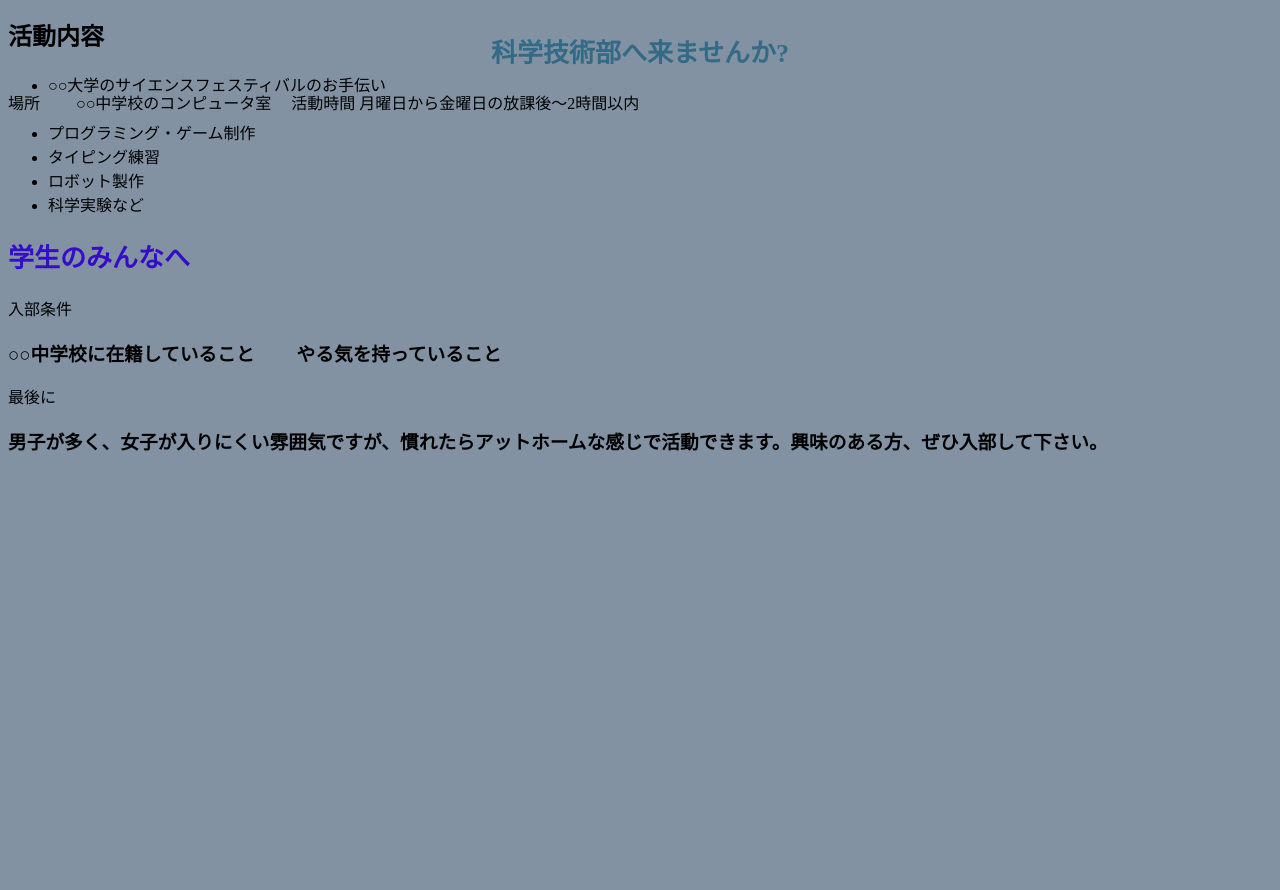
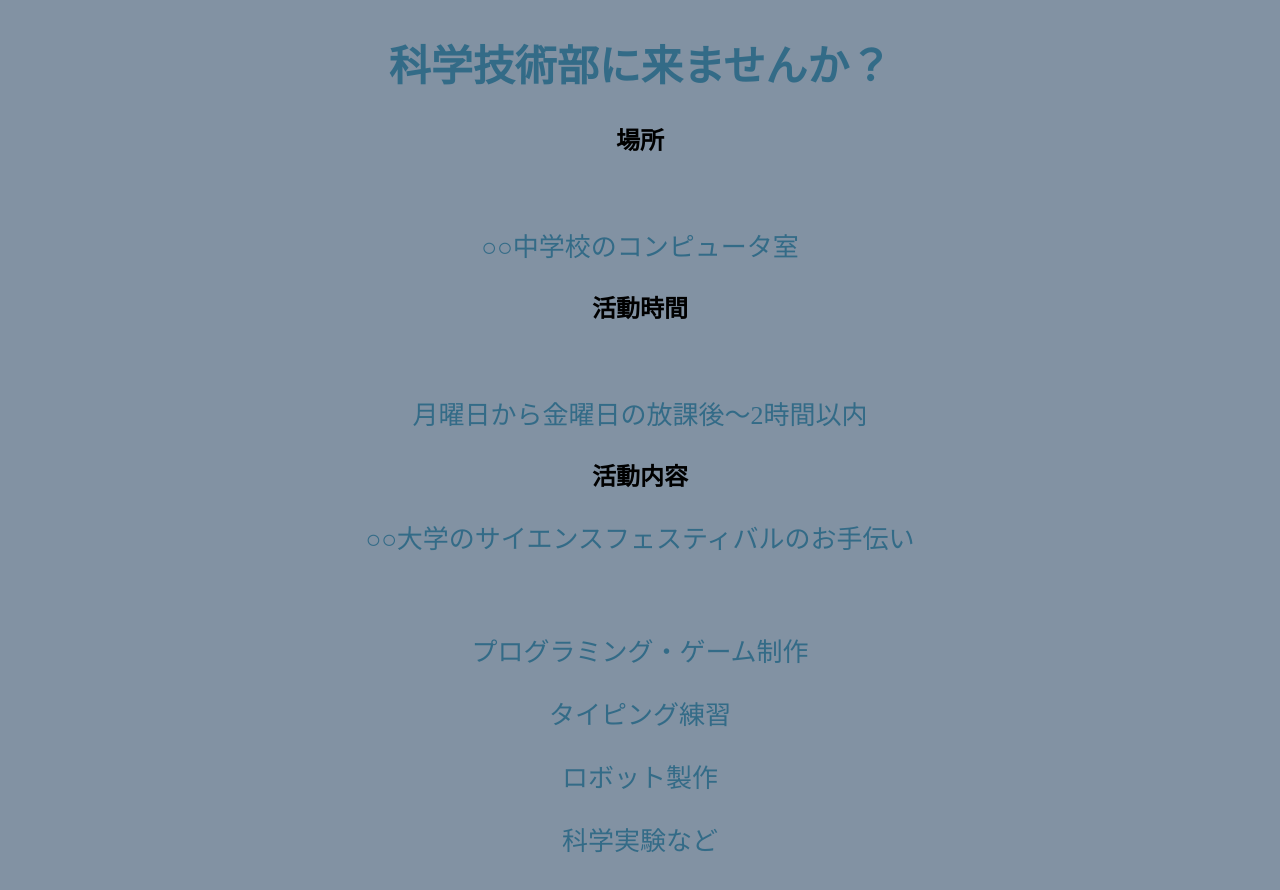
Before and after one commit to kmjtwk/kmjtwk.github.io, a plain HTML site: page index.html in a window 1280 px wide. Shown: the part 338-1228 px from the top of the page. Before the commit the page ends 811 px from the top, so only its background shows below. Drawn offline with Linux system fonts and the light colour scheme.

Commit message:
Add files via upload

```diff
--- a/index.html
+++ b/index.html
@@ -24,30 +24,43 @@
     <p>自己紹介を書いてみよう!</p>
     <img src="https://i.ibb.co/4S6XH0V/image.jpg" alt="image" border="0">
     </div> -->
-    <div class="header-container">
+   <div class="header-container">
     <h1>○○中学校の科学技術部の紹介</h1>
-    <h2>科学技術部へ来ませんか?</h2>
-    場所
-    ○○中学校のコンピュータ室
-  　活動時間
-   月曜日から金曜日の放課後～2時間以内
-    </div>
-
-   <div class="robot"></div>
+    <!-- <h2>科学技術部へ来ませんか?</h2>
+    <h2>場所</h2>
+    <p>○○中学校のコンピュータ室</p>
+  　<h2>活動時間</h2>
+    <p>月曜日から金曜日の放課後～2時間以内</p>
+   </div>
+   <div class="robot">
     <h2>活動内容</h2>
      <ul><li>○○大学のサイエンスフェスティバルのお手伝い</li>
      <li>プログラミング・ゲーム制作</li>
      <li>タイピング練習</li>
      <li>ロボット製作</li>
      <li>科学実験など</li></ul>
+   </div>
    <div class="students">
    <h2>学生のみんなへ</h2>
-   入部条件
-　　<h3>○○中学校に在籍していること
+   <h2>入部条件</h2>
+　 <h3>○○中学校に在籍していること
 　　やる気を持っていること</h3>
-    最後に
-　　<h3>男子が多く、女子が入りにくい雰囲気ですが、慣れたらアットホームな感じで活動できます。興味のある方、ぜひ入部して下さい。</h3>
-   </div>
+   <h2>最後に</h2>
+　 <h3>男子が多く、女子が入りにくい雰囲気ですが、慣れたらアットホームな感じで活動できます。興味のある方、ぜひ入部して下さい。</h3>
+   </div> -->
+   <div class="new">
+   <h1>科学技術部に来ませんか？</h1>
+   <h2>場所</h2>
+<p>○○中学校のコンピュータ室</p>
+<h2>活動時間</h2>
+<p>月曜日から金曜日の放課後～2時間以内</p>
+<h2>活動内容</h2>
+<P>○○大学のサイエンスフェスティバルのお手伝い</P>
+<p>プログラミング・ゲーム制作</p>
+<p>タイピング練習</p>
+<p>ロボット製作</p>
+<p>科学実験など</p>
+</div>
 </body>
 
 </html>
--- a/style.css
+++ b/style.css
@@ -18,7 +18,7 @@ body {
     justify-content: center;
     align-items: center;
 }
-.header-container h2 {
+.header-container p {
     color:#336B87;
     font-family:"Yu Mincho";
     font-size:26px;
@@ -30,12 +30,23 @@ body {
     font-family:"Yu Mincho";
     text-align:center;
 }
+.robot ul {
+    text-align:center;
+}
 .club h3 {
     font-size:26px;
     font-family:"Yu Mincho";
 }
 .students h2 {
-    color:#350DC9;
+    color:#336B87;
     font-size:26px;
     font-family:"Yu Mincho";
+    text-align:center;
 }
+.new {
+    text-align:center;
+}
+.new h1 {
+    font-size:42px;
+    color:#336B87;
+}
```
